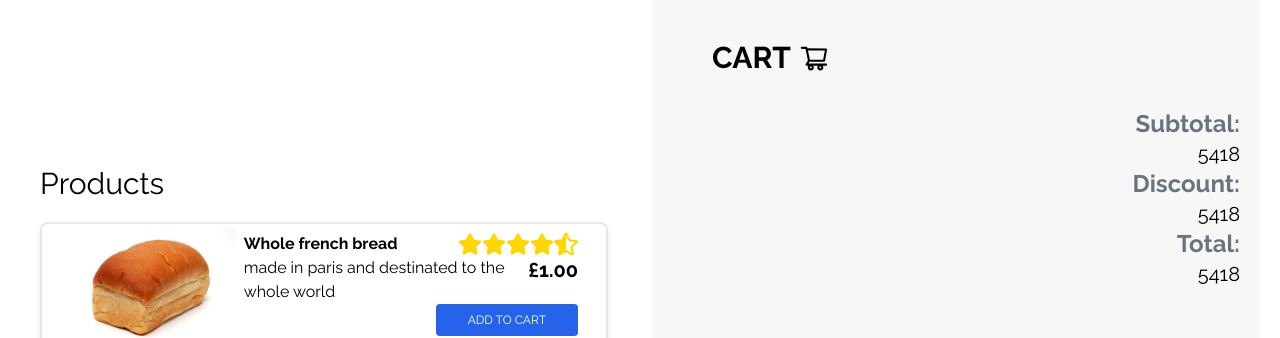
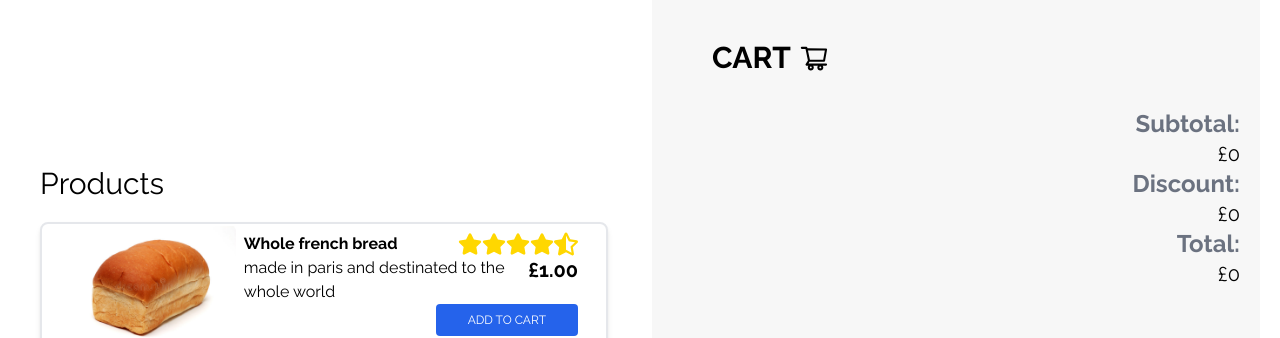
Before and after one commit to HaidarEzio/coding-challenge, a Next.js app: page / in a window 1280 px wide. Shown: the top 338 px of the page. Built offline with nearby package versions, Linux system fonts and the light colour scheme.

Commit message:
2 out of 4 tests work nicely, Butter + Bread

```diff
--- a/components/cart.comp.jsx
+++ b/components/cart.comp.jsx
@@ -6,7 +6,7 @@ import { useSelector } from "react-redux";
 import CartItem from "./reusableComps/cartItem.reusable.comp";
 
 const Cart = () => {
-  const { cartItems } = useSelector((state) => state.cart);
+  const { cartItems, subtotal, discount } = useSelector((state) => state.cart);
   return (
     <Container className="bg-[#F7F7F7] h-screen font-bold">
       <div className="flex items-center ml-10">
@@ -19,11 +19,11 @@ const Cart = () => {
       ))}
       <div className="pt-3 ml-10 text-right ">
         <p className="text-2xl text-gray-500 ">Subtotal:</p>
-        <p className="text-xl font-normal ">5418</p>
+        <p className="text-xl font-normal ">£{subtotal ? subtotal.toFixed(2) : 0}</p>
         <p className="text-2xl text-gray-500 ">Discount:</p>
-        <p className="text-xl font-normal ">5418</p>
+        <p className="text-xl font-normal ">£{discount ? discount : 0}</p>
         <p className="text-2xl text-gray-500 ">Total:</p>
-        <p className="text-xl font-normal ">5418</p>
+        <p className="text-xl font-normal ">£{subtotal ? subtotal.toFixed(2) - discount : 0}</p>
       </div>
     </Container>
   );
--- a/components/reusableComps/cartItem.reusable.comp.jsx
+++ b/components/reusableComps/cartItem.reusable.comp.jsx
@@ -1,9 +1,10 @@
 import { AiOutlineMinus, AiOutlinePlus } from "react-icons/ai";
 import Image from "next/image";
-import { useDispatch } from "react-redux";
-import { increment, decrement, removeItem } from "../../features/cartSlice";
+import { useDispatch, useSelector } from "react-redux";
+import { increment, decrement, removeItem, discount } from "../../features/cartSlice";
 
 const CartItem = ({ id, name, price, amount, image }) => {
+  const { cartItems } = useSelector((state) => state.cart);
   const dispatch = useDispatch();
   return (
     <div className="flex items-center pb-2 mb-2 ml-10 border-b-2 border-gray-300">
@@ -31,6 +32,7 @@ const CartItem = ({ id, name, price, amount, image }) => {
             <AiOutlinePlus
               onClick={() => {
                 dispatch(increment({ id }));
+                dispatch(discount({ id }));
               }}
               size="27px"
               className="bg-white border-2 rounded-full "
--- a/components/reusableComps/product.resuable.comp.jsx
+++ b/components/reusableComps/product.resuable.comp.jsx
@@ -3,7 +3,7 @@ import ReactStars from "react-rating-stars-component";
 import { FaStarHalfAlt, FaStar, FaRegStar } from "react-icons/fa";
 import { useDispatch } from "react-redux";
 import { ProductContainer, ImageWrapper, button } from "./reusbaleComps.styles";
-import { addToCart } from "../../features/cartSlice";
+import { addToCart, discount } from "../../features/cartSlice";
 
 const Product = ({ id, name, description, price, image }) => {
   const dispatch = useDispatch();
@@ -39,6 +39,7 @@ const Product = ({ id, name, description, price, image }) => {
             className={button.element}
             onClick={() => {
               dispatch(addToCart({ id }));
+              dispatch(discount({ id }));
             }}
           >
             ADD TO CART
--- a/features/cartSlice.js
+++ b/features/cartSlice.js
@@ -11,6 +11,14 @@ const cartSlice = createSlice({
   name: "cart",
   initialState,
   reducers: {
+    removeItem: (state, action) => {
+      const itemId = action.payload;
+      state.cartItems = state.cartItems.filter((item) => item.id !== itemId);
+    },
+    increment: (state, action) => {
+      const cartItem = state.cartItems.find((item) => item.id === action.payload.id);
+      cartItem.amount++;
+    },
     addToCart: (state, { payload }) => {
       const newItem = productData.find((product) => product.id === payload.id);
       let exists = state.cartItems.find((item) => item.id === payload.id);
@@ -19,14 +27,6 @@ const cartSlice = createSlice({
       } else {
         state.cartItems.push(newItem);
       }
-    },
-    removeItem: (state, action) => {
-      const itemId = action.payload;
-      state.cartItems = state.cartItems.filter((item) => item.id !== itemId);
-    },
-    increment: (state, { payload }) => {
-      const cartItem = state.cartItems.find((item) => item.id === payload.id);
-      cartItem.amount++;
     },
     decrement: (state, { payload }) => {
       const cartItem = state.cartItems.find((item) => item.id === payload.id);
@@ -39,12 +39,40 @@ const cartSlice = createSlice({
         amount += item.amount;
         total += item.amount * item.price;
       });
-      state.amount = amount;
-      state.total = total;
+      state.subtotal = total;
+    },
+    discount: (state, { payload }) => {
+      //* it's in this state because it throws an error that there's no bread
+      if (state.cartItems.length > 0) {
+        // let bread = state.cartItems.find((item) => item.id === "1");
+        // let milk = state.cartItems.find((item) => item.id === "2");
+        // let butter = state.cartItems.find((item) => item.id === "3");
+        if (payload.id === "2") {
+          let milk = state.cartItems.find((item) => item.id === payload.id);
+          if (milk.amount % 3 === 0) {
+            state.discount = 1.15;
+          }
+        }
+
+        //* Butter
+        if (payload.id === "3") {
+          let butter = state.cartItems.find((item) => item.id === payload.id);
+          if (butter.amount % 2 === 0) {
+            let bread = state.cartItems.find((item) => item.id === "1");
+            if (bread) {
+              bread.amount++;
+              state.discount = state.discount + 0.5;
+            } else {
+              state.cartItems.push(productData.find((product) => product.id === "1"));
+              state.discount = state.discount + 0.5;
+            }
+          }
+        }
+      }
     },
   },
 });
 
-export const { addToCart, removeItem, increment, decrement, calculateTotals } = cartSlice.actions;
+export const { discount, addToCart, removeItem, increment, decrement, calculateTotals } = cartSlice.actions;
 
 export default cartSlice.reducer;
--- a/pages/index.jsx
+++ b/pages/index.jsx
@@ -4,17 +4,25 @@ import styles from "../styles/Home.module.css";
 import tw from "tailwind-styled-components";
 import Cart from "../components/cart.comp";
 import Products from "../components/products.comp";
+import { useSelector, useDispatch } from "react-redux";
+import { calculateTotals } from "../features/cartSlice";
+import { useEffect } from "react";
 
 const Container = tw.div`
     flex
     items-center
     justify-center
-    min-h-screen
+
     w-full
     bg-white
 `;
 
 export default function Home() {
+  const { cartItems } = useSelector((state) => state.cart);
+  const dispatch = useDispatch();
+  useEffect(() => {
+    dispatch(calculateTotals());
+  }, [cartItems]);
   return (
     <Container>
       <Products />
```
